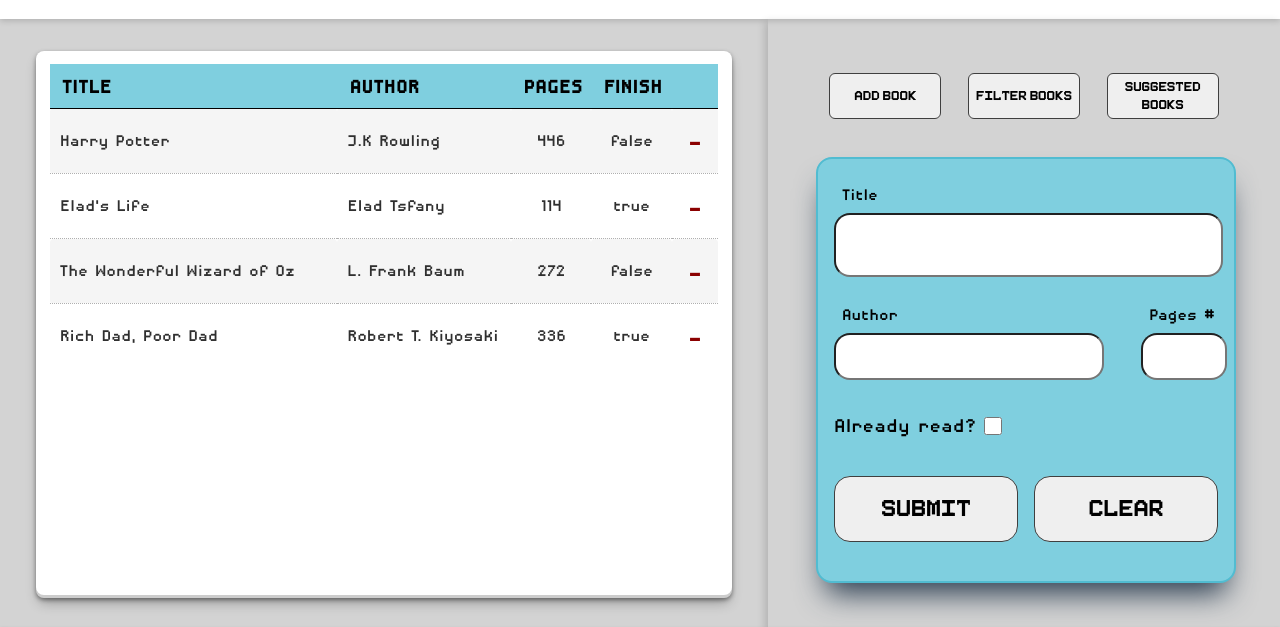
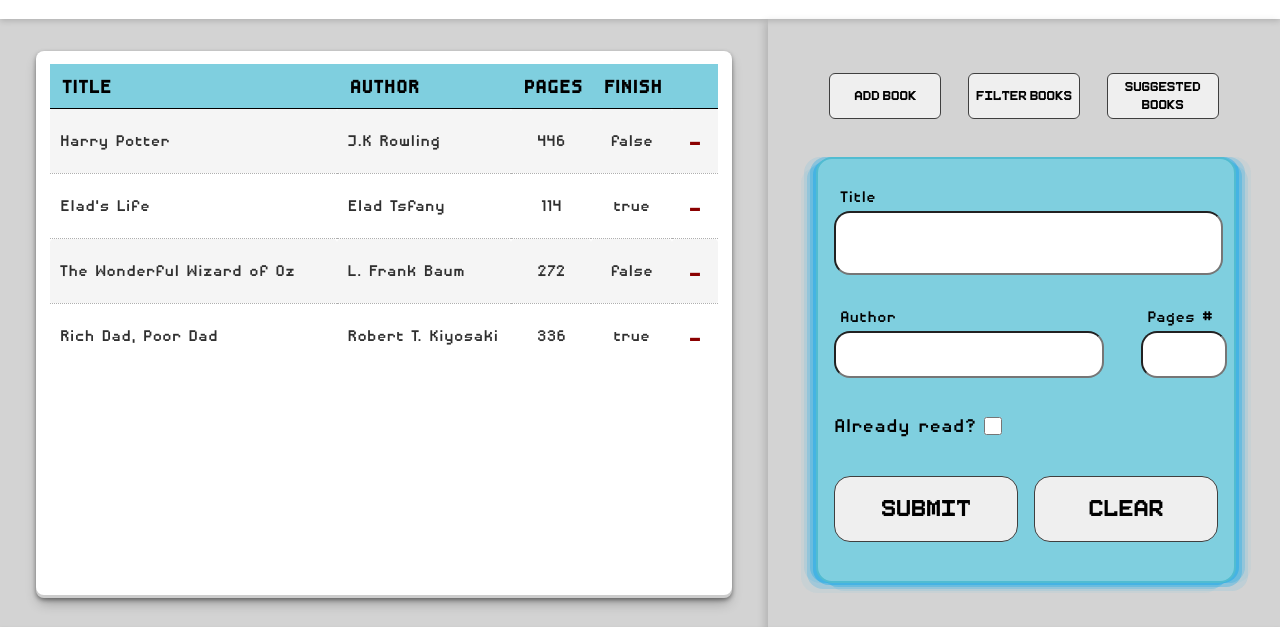
Before and after one commit to eladtsfany/Library, a plain HTML site: page index.html in a window 1280 px wide. Shown: the part 123-750 px from the top of the page. Drawn offline with Linux system fonts and the light colour scheme.

Commit message:
form shadow testing

```diff
--- a/src/styles.css
+++ b/src/styles.css
@@ -246,8 +246,11 @@ div.avatar img {
     width: 100%;
     border: 2px solid #51bcd1;
     border-radius: 1rem;
+    /* testing shadows */
     box-shadow: rgba(0, 0, 0, 0.25) 0px 54px 55px, rgba(0, 0, 0, 0.12) 0px -12px 30px, rgba(0, 0, 0, 0.12) 0px 4px 6px, rgba(0, 0, 0, 0.17) 0px 12px 13px, rgba(0, 0, 0, 0.09) 0px -3px 5px;
     box-shadow: rgb(38, 57, 77) 0px 20px 30px -10px;
+    /* box-shadow: rgba(240, 46, 170, 0.4) 5px 5px, rgba(240, 46, 170, 0.3) 10px 10px, rgba(240, 46, 170, 0.2) 15px 15px, rgba(240, 46, 170, 0.1) 20px 20px, rgba(240, 46, 170, 0.05) 25px 25px; */
+    box-shadow: rgba(14, 165, 233, 0.4)-3px 2px, rgba(14, 165, 233, 0.4) 3px 0px, rgba(14, 165, 233, 0.3) -6px 0px, rgba(14, 165, 233, 0.3) 6px 4px, rgba(14, 165, 233, 0.2) -9px 6px, rgba(14, 165, 233, 0.2) 9px 0px, rgba(14, 165, 233, 0.1) -12px 0px, rgba(14, 165, 233, 0.1) 12px 8px, rgba(14, 165, 233, 0.05) -15px 10px, rgba(14, 165, 233, 0.05) 15px 0px;
 }
 
 dialog form {
@@ -335,8 +338,8 @@ dialog form {
 
 #dialog-add form label {
     display: block;
-    padding-left: 0.5rem;
-    padding-bottom: 0.5rem;
+    padding-left: 0.375rem;
+    padding-bottom: 0.25rem;
     font-size: 1.25rem;
     text-wrap: nowrap;
 }
```
